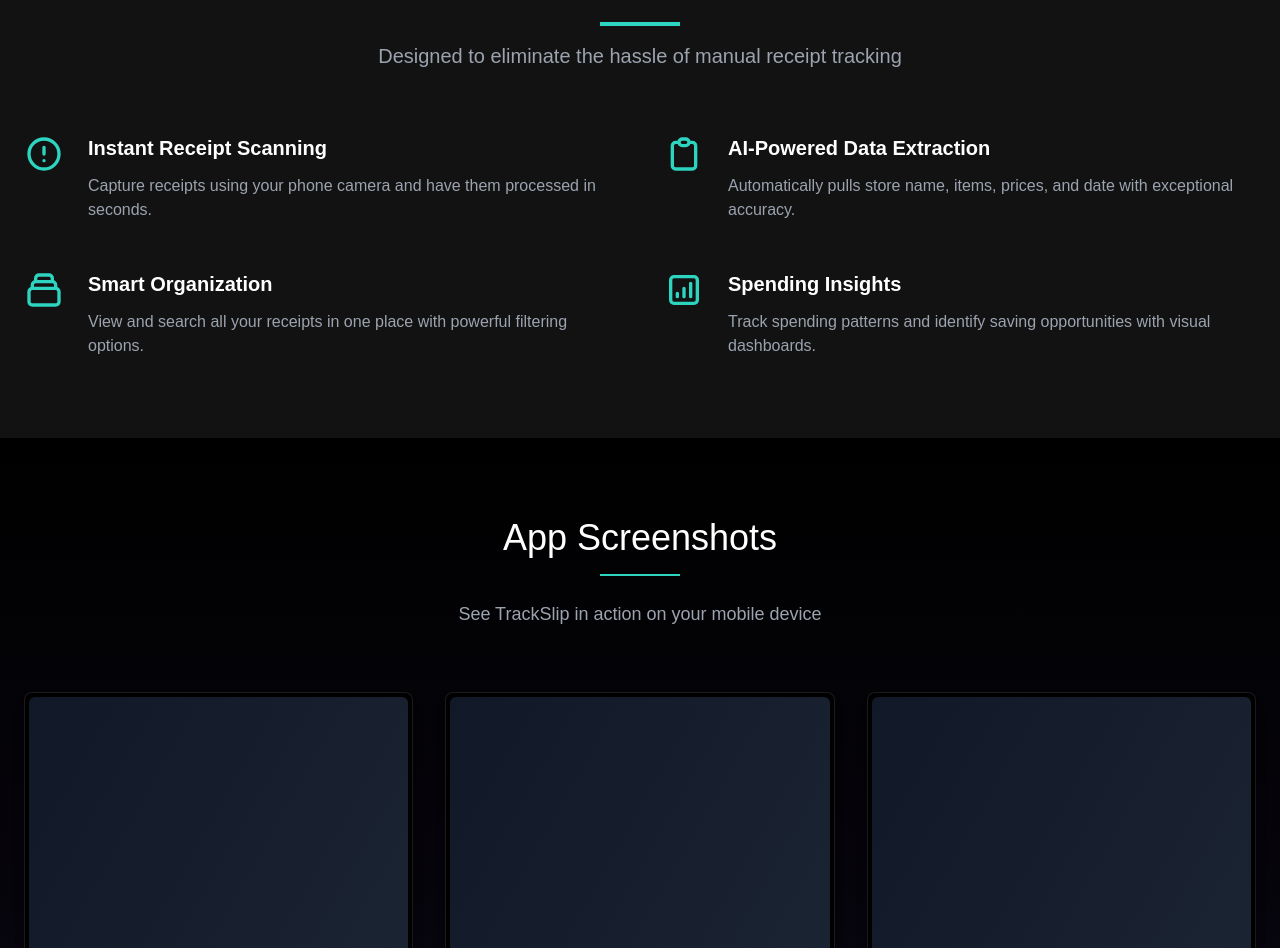
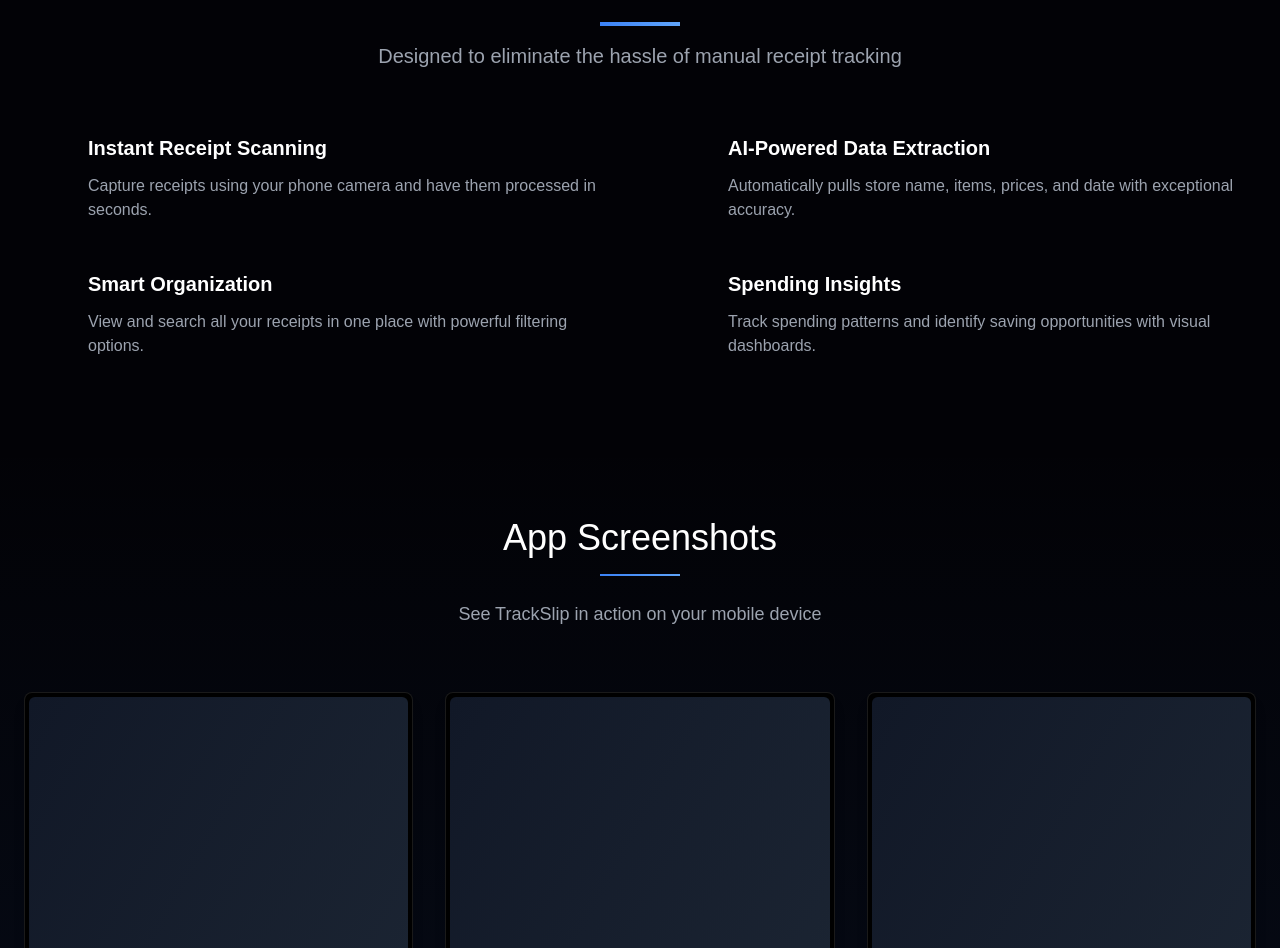
Before and after one commit to trustedprince01/trackslip, a React (Vite) app: page / in a window 1280 px wide. Shown: the part 1544-2492 px from the top of the page. Built offline with nearby package versions, Linux system fonts and the light colour scheme; a web font is replaced by a local one.

Commit message:
Fix: Background colors and color scheme
Updated background colors for specific sections, replaced teal accents with gradient blue, and corrected text visibility issues in the pricing section.

```diff
--- a/src/components/AppScreenshots.tsx
+++ b/src/components/AppScreenshots.tsx
@@ -29,13 +29,13 @@ const AppScreenshots = () => {
   }, []);
 
   return (
-    <section ref={sectionRef} className="py-20 bg-black relative overflow-hidden" id="app">
-      <div className="absolute top-0 left-0 w-full h-full bg-gradient-to-b from-black/0 via-trackslip-purple/5 to-black/0 pointer-events-none"></div>
+    <section ref={sectionRef} className="py-20 bg-trackslip-dark relative overflow-hidden" id="app">
+      <div className="absolute top-0 left-0 w-full h-full bg-gradient-to-b from-black/0 via-trackslip-blue/5 to-black/0 pointer-events-none"></div>
 
       <div className="container mx-auto px-4 md:px-6">
         <div className="text-center mb-16">
           <h2 className="text-3xl md:text-4xl font-radio font-normal mb-4 opacity-0 animate-on-scroll">App Screenshots</h2>
-          <div className="w-20 h-0.5 bg-trackslip-teal mx-auto"></div>
+          <div className="w-20 h-0.5 gradient-blue mx-auto"></div>
           <p className="mt-6 text-lg text-gray-400 max-w-2xl mx-auto font-radio opacity-0 animate-on-scroll">
             See TrackSlip in action on your mobile device
           </p>
--- a/src/components/FaqSection.tsx
+++ b/src/components/FaqSection.tsx
@@ -40,14 +40,14 @@ const FaqSection = () => {
       <div className="container mx-auto px-4 md:px-6">
         <div className="text-center mb-16">
           <h2 className="text-3xl md:text-4xl font-bold mb-4">Frequently Asked Questions</h2>
-          <div className="w-20 h-1 bg-trackslip-teal mx-auto"></div>
+          <div className="w-20 h-1 gradient-blue mx-auto"></div>
         </div>
 
         <div className="max-w-3xl mx-auto">
           <Accordion type="single" collapsible className="w-full">
             {faqs.map((faq, index) => (
               <AccordionItem key={index} value={`item-${index}`} className="border-gray-800">
-                <AccordionTrigger className="text-left hover:text-trackslip-teal">
+                <AccordionTrigger className="text-left hover:gradient-blue-text">
                   {faq.question}
                 </AccordionTrigger>
                 <AccordionContent className="text-gray-400">
--- a/src/components/FeaturesSection.tsx
+++ b/src/components/FeaturesSection.tsx
@@ -46,7 +46,7 @@ const FeaturesSection = () => {
       <div className="container mx-auto px-4 md:px-6">
         <div className="text-center mb-16">
           <h2 className="text-3xl md:text-4xl font-bold mb-4">Core Features</h2>
-          <div className="w-20 h-1 bg-trackslip-teal mx-auto"></div>
+          <div className="w-20 h-1 gradient-blue mx-auto"></div>
           <p className="mt-4 text-xl text-gray-400 max-w-2xl mx-auto">
             Designed to eliminate the hassle of manual receipt tracking
           </p>
@@ -55,7 +55,7 @@ const FeaturesSection = () => {
         <div className="grid grid-cols-1 md:grid-cols-2 gap-12">
           {features.map((feature, index) => (
             <div key={index} className="flex gap-6">
-              <div className="flex-shrink-0 text-trackslip-teal">
+              <div className="flex-shrink-0 gradient-blue-text">
                 {feature.icon}
               </div>
               <div>
--- a/src/components/HowItWorks.tsx
+++ b/src/components/HowItWorks.tsx
@@ -48,10 +48,10 @@ const StepCard = ({ step, index }: StepCardProps) => (
     "transform transition-all duration-300 hover:-translate-y-2",
     "flex flex-col items-center text-center"
   )}>
-    <div className="w-16 h-16 mb-6 rounded-full bg-trackslip-teal/20 flex items-center justify-center text-trackslip-teal">
+    <div className="w-16 h-16 mb-6 rounded-full gradient-blue bg-opacity-20 flex items-center justify-center text-white">
       {step.icon}
     </div>
-    <div className="mb-2 text-trackslip-teal font-bold">Step {index + 1}</div>
+    <div className="mb-2 gradient-blue-text font-bold">Step {index + 1}</div>
     <h3 className="text-xl font-bold mb-4">{step.title}</h3>
     <p className="text-gray-400">{step.description}</p>
   </div>
@@ -63,7 +63,7 @@ const HowItWorks = () => {
       <div className="container mx-auto px-4 md:px-6">
         <div className="text-center mb-16">
           <h2 className="text-3xl md:text-4xl font-bold mb-4">How It Works</h2>
-          <div className="w-20 h-1 bg-trackslip-teal mx-auto"></div>
+          <div className="w-20 h-1 gradient-blue mx-auto"></div>
           <p className="mt-4 text-xl text-gray-400 max-w-2xl mx-auto">
             TrackSlip simplifies expense tracking in three easy steps
           </p>
--- a/src/components/Testimonials.tsx
+++ b/src/components/Testimonials.tsx
@@ -29,7 +29,7 @@ const Testimonials = () => {
       <div className="container mx-auto px-4 md:px-6">
         <div className="text-center mb-16">
           <h2 className="text-3xl md:text-4xl font-bold mb-4">What Our Users Say</h2>
-          <div className="w-20 h-1 bg-trackslip-teal mx-auto"></div>
+          <div className="w-20 h-1 gradient-blue mx-auto"></div>
         </div>
 
         <div className="grid grid-cols-1 md:grid-cols-3 gap-8">
@@ -37,7 +37,7 @@ const Testimonials = () => {
             <Card key={index} className="bg-trackslip-darker border-gray-800">
               <CardContent className="p-8">
                 <div className="mb-6">
-                  <svg className="h-8 w-8 text-trackslip-teal opacity-50" fill="currentColor" viewBox="0 0 32 32" aria-hidden="true">
+                  <svg className="h-8 w-8 gradient-blue-text opacity-50" fill="currentColor" viewBox="0 0 32 32" aria-hidden="true">
                     <path d="M9.352 4C4.456 7.456 1 13.12 1 19.36c0 5.088 3.072 8.064 6.624 8.064 3.36 0 5.856-2.688 5.856-5.856 0-3.168-2.208-5.472-5.088-5.472-.576 0-1.344.096-1.536.192.48-3.264 3.552-7.104 6.624-9.024L9.352 4zm16.512 0c-4.8 3.456-8.256 9.12-8.256 15.36 0 5.088 3.072 8.064 6.624 8.064 3.264 0 5.856-2.688 5.856-5.856 0-3.168-2.304-5.472-5.184-5.472-.576 0-1.248.096-1.44.192.48-3.264 3.456-7.104 6.528-9.024L25.864 4z" />
                   </svg>
                 </div>
--- a/src/index.css
+++ b/src/index.css
@@ -129,3 +129,14 @@
   animation: fadeIn 0.6s ease-out forwards;
   animation-delay: 0.6s;
 }
+
+.gradient-blue {
+  background: linear-gradient(90deg, #3b82f6, #60a5fa);
+}
+
+.gradient-blue-text {
+  background: linear-gradient(90deg, #3b82f6, #60a5fa);
+  -webkit-background-clip: text;
+  background-clip: text;
+  color: transparent;
+}
--- a/src/pages/Index.tsx
+++ b/src/pages/Index.tsx
@@ -39,7 +39,7 @@ const Index = () => {
     <div className="min-h-screen bg-trackslip-dark text-white font-radio">
       <Header />
       <HeroSection />
-      <div className="bg-trackslip-deepdark">
+      <div className="bg-trackslip-dark">
         <HowItWorks />
         <FeaturesSection />
         <AppScreenshots />
--- a/tailwind.config.ts
+++ b/tailwind.config.ts
@@ -58,11 +58,11 @@ export default {
 				},
 				trackslip: {
 				  purple: '#8B5CF6',
-				  teal: '#2DD4BF',
-				  dark: '#121212',
+				  blue: '#3b82f6',
+				  lightBlue: '#60a5fa',
+				  dark: 'rgb(2,2,6)',
 				  darker: '#090909',
 				  light: '#f8f8f8',
-				  blue: '#3b82f6',
 				  deepdark: '#010106'
 				},
 				sidebar: {
```
Also changed, not shown: src/components/PricingSection.tsx (+10 -10 lines).
